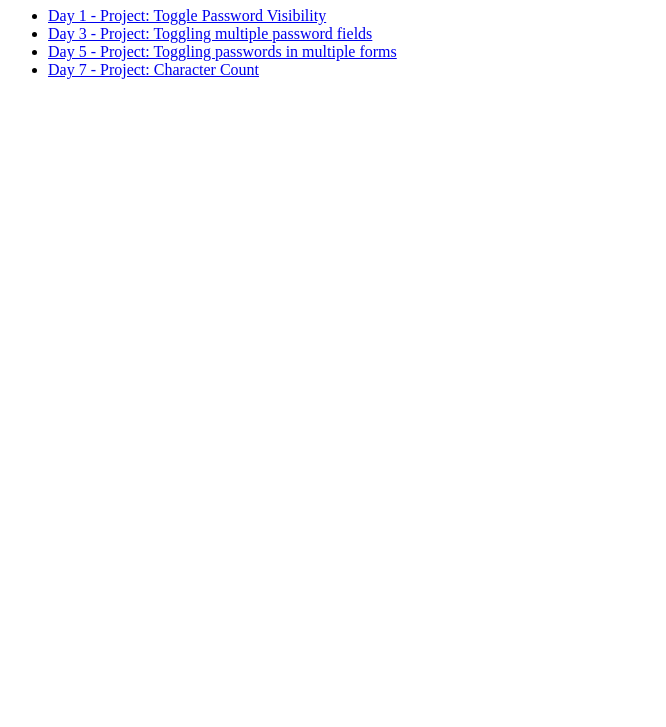
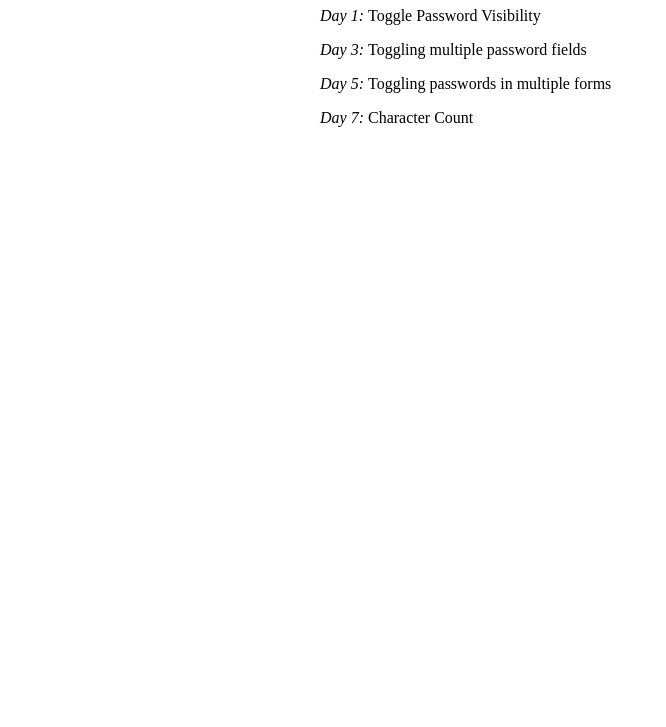
Before and after one commit to meterrill/vanilla-js-academy, a plain HTML site: page index.html in a window 1280 px wide. Shown: the part 73-800 px from the top of the page, without its empty margins (0-666 px from the left). Drawn offline with Linux system fonts and the light colour scheme.

Commit message:
Add styles to index for project

```diff
--- a/index.html
+++ b/index.html
@@ -5,15 +5,53 @@
   <meta charset="UTF-8">
   <meta name="viewport" content="width=device-width, initial-scale=1.0">
   <title>Vanilla JS Academy</title>
+
+  <style>
+    body {
+      margin: 1em auto;
+      max-width: 40em;
+      width: 88%;
+    }
+
+    ul {
+      list-style: none;
+      padding: 0;
+    }
+
+    li {
+      margin-bottom: 1em;
+    }
+
+    li>span {
+      font-style: italic;
+    }
+
+    li>a {
+      text-decoration: none;
+      color: #000;
+    }
+
+    li>a:hover {
+      text-decoration: underline;
+    }
+  </style>
 </head>
 
 <body>
   <h1>Vanilla JS Academy</h1>
   <ul>
-    <li><a href="./01-toggle-password-visibility">Day 1 - Project: Toggle Password Visibility</a></li>
-    <li><a href="./03-toggling-multiple-password-fields">Day 3 - Project: Toggling multiple password fields</a></li>
-    <li><a href="./05-toggling-passwords-in-multiple-forms">Day 5 - Project: Toggling passwords in multiple forms</a>
-    <li><a href="./07-character-count">Day 7 - Project: Character Count</a>
+    <li>
+      <span>Day 1: </span>
+      <a href="./01-toggle-password-visibility">Toggle Password Visibility</a></li>
+    <li>
+      <span>Day 3: </span>
+      <a href="./03-toggling-multiple-password-fields">Toggling multiple password fields</a></li>
+    <li>
+      <span>Day 5: </span>
+      <a href="./05-toggling-passwords-in-multiple-forms">Toggling passwords in multiple forms</a>
+    <li>
+      <span>Day 7: </span>
+      <a href="./07-character-count">Character Count</a>
     </li>
   </ul>
 </body>
```
